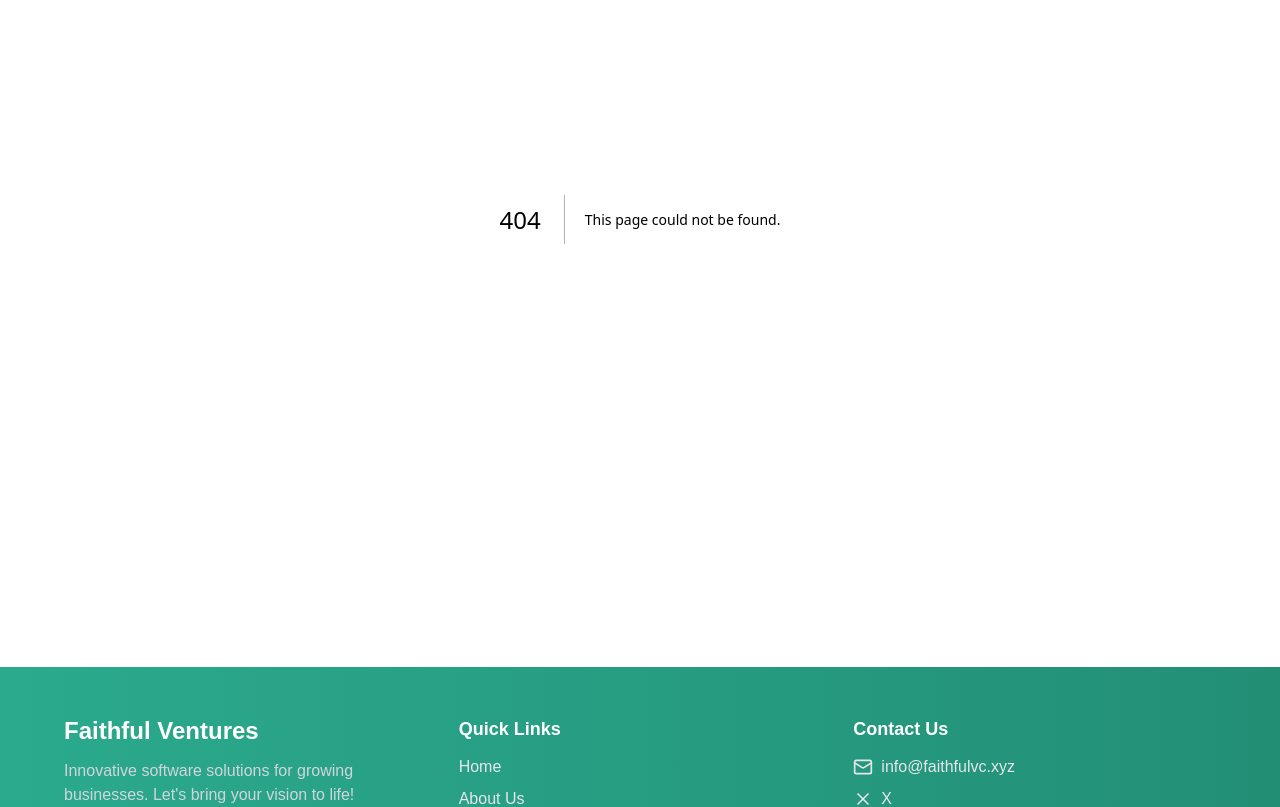
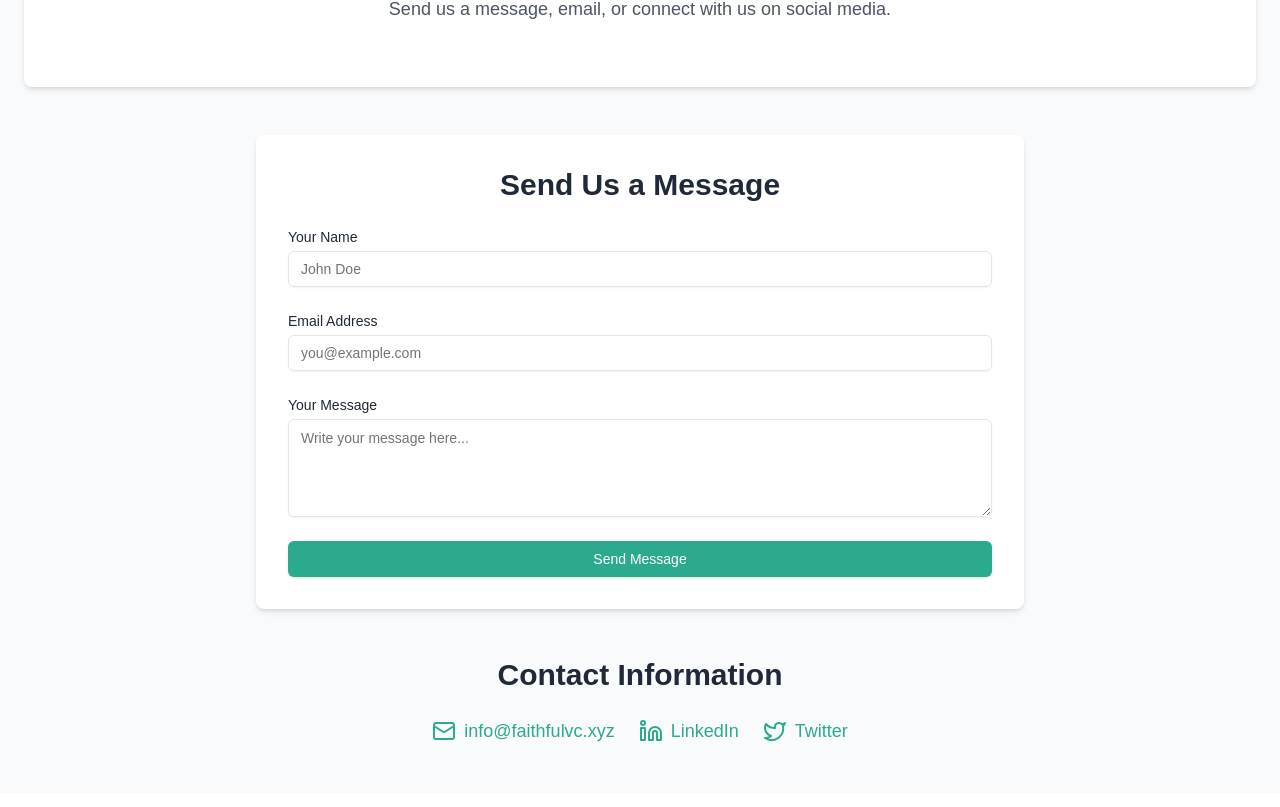
Before and after one commit to noah-sheldon/faithful-ventures, a Next.js app: page /contact in a window 1280 px wide. Before the commit this address had no page. Shown: the part 253-1060 px from the top of the page. Built offline with nearby package versions, Linux system fonts and the light colour scheme.

Commit message:
contact form

```diff
--- /dev/null
+++ b/app/contact/page.tsx
@@ -0,0 +1,127 @@
+"use client";
+
+import { useForm, ValidationError } from "@formspree/react";
+import Link from "next/link";
+import { Input } from "@/components/ui/input";
+import { Textarea } from "@/components/ui/textarea";
+import { Button } from "@/components/ui/button";
+import { Mail, Twitter, Linkedin } from "lucide-react";
+
+export default function Contact() {
+  const [state, handleSubmit] = useForm("myzyqljr");
+
+  return (
+    <main className="flex flex-col items-center px-6 py-12 space-y-12 bg-gray-50 dark:bg-gray-900 text-gray-800 dark:text-gray-200">
+      {/* Hero Section */}
+      <section className="w-full text-center py-16 bg-white dark:bg-gray-800 rounded-lg shadow-md">
+        <h1 className="text-5xl font-extrabold tracking-tight text-gray-900 dark:text-white">
+          Get in <span className="text-[#2BAA8E]">Touch</span>
+        </h1>
+        <p className="text-lg text-gray-600 dark:text-gray-300 mt-4 max-w-2xl mx-auto">
+          Send us a message, email, or connect with us on social media.
+        </p>
+      </section>
+
+      {/* Contact Form */}
+      <section className="w-full max-w-3xl bg-white dark:bg-gray-800 p-8 rounded-lg shadow-md">
+        <h2 className="text-3xl font-bold mb-6 text-center">
+          Send Us a Message
+        </h2>
+        {state.succeeded ? (
+          <p className="text-center text-green-600 font-semibold">
+            Thank you! Your message has been sent.
+          </p>
+        ) : (
+          <form onSubmit={handleSubmit} className="space-y-6">
+            {/* Name */}
+            <div>
+              <label htmlFor="name" className="block text-sm font-medium mb-1">
+                Your Name
+              </label>
+              <Input id="name" name="name" placeholder="John Doe" required />
+            </div>
+
+            {/* Email */}
+            <div>
+              <label htmlFor="email" className="block text-sm font-medium mb-1">
+                Email Address
+              </label>
+              <Input
+                id="email"
+                name="email"
+                type="email"
+                placeholder="you@example.com"
+                required
+              />
+              <ValidationError
+                prefix="Email"
+                field="email"
+                errors={state.errors}
+              />
+            </div>
+
+            {/* Message */}
+            <div>
+              <label
+                htmlFor="message"
+                className="block text-sm font-medium mb-1"
+              >
+                Your Message
+              </label>
+              <Textarea
+                id="message"
+                name="message"
+                placeholder="Write your message here..."
+                rows={4}
+                required
+              />
+              <ValidationError
+                prefix="Message"
+                field="message"
+                errors={state.errors}
+              />
+            </div>
+
+            {/* Submit Button */}
+            <Button
+              type="submit"
+              disabled={state.submitting}
+              className="w-full bg-[#2BAA8E] text-white hover:bg-[#228F75] transition-transform transform hover:scale-105"
+            >
+              {state.submitting ? "Sending..." : "Send Message"}
+            </Button>
+          </form>
+        )}
+      </section>
+
+      {/* Contact Information */}
+      <section className="w-full text-center">
+        <h2 className="text-3xl font-bold mb-6">Contact Information</h2>
+        <div className="flex flex-col md:flex-row justify-center items-center gap-6">
+          <Link
+            href="mailto:info@faithfulvc.xyz"
+            className="flex items-center gap-2 text-lg text-[#2BAA8E] hover:text-[#228F75] transition-colors"
+          >
+            <Mail className="w-6 h-6" /> info@faithfulvc.xyz
+          </Link>
+          <Link
+            href="https://www.linkedin.com/company/faithfulvc/"
+            target="_blank"
+            rel="noopener noreferrer"
+            className="flex items-center gap-2 text-lg text-[#2BAA8E] hover:text-[#228F75] transition-colors"
+          >
+            <Linkedin className="w-6 h-6" /> LinkedIn
+          </Link>
+          <Link
+            href="https://x.com/faithfulvc"
+            target="_blank"
+            rel="noopener noreferrer"
+            className="flex items-center gap-2 text-lg text-[#2BAA8E] hover:text-[#228F75] transition-colors"
+          >
+            <Twitter className="w-6 h-6" /> Twitter
+          </Link>
+        </div>
+      </section>
+    </main>
+  );
+}
```
